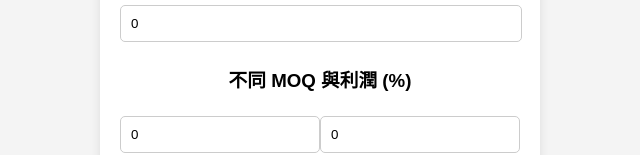
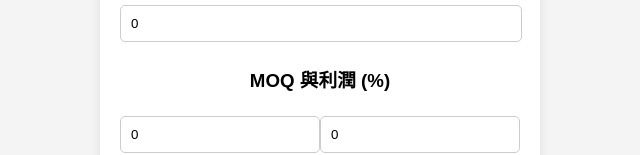
Before and after one commit to BebeYunnie/Yun.github.io, a plain HTML site: page index.html in a window 1280 px wide. Shown: the part 661-816 px from the top of the page, without its empty margins (320-960 px from the left). Drawn offline with Linux system fonts and the light colour scheme.

Commit message:
Add files via upload

```diff
--- a/index.html
+++ b/index.html
@@ -46,7 +46,7 @@
         <label>其他費用 ($):</label>
         <input type="number" id="otherCosts" value="0">
 
-        <h3>不同 MOQ 與利潤 (%)</h3>
+        <h3>MOQ 與利潤 (%)</h3>
         <div id="quantityFields">
             <div class="quantity-group">
                 <input type="number" class="quantity" placeholder="數量 MOQ" value="0">
```
